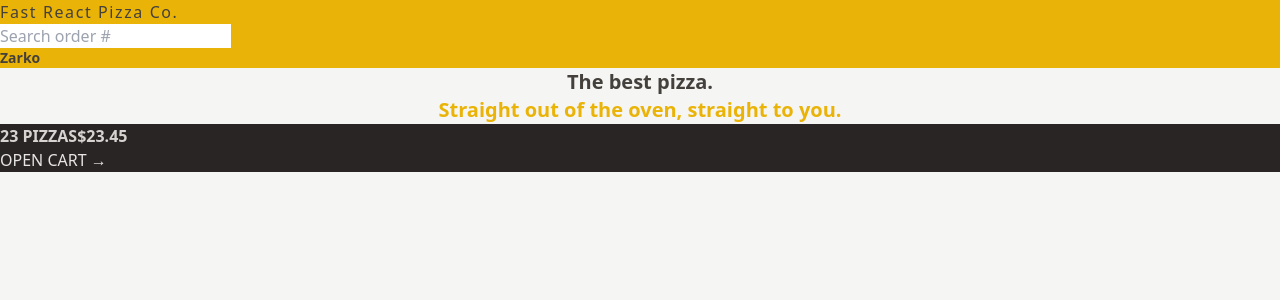
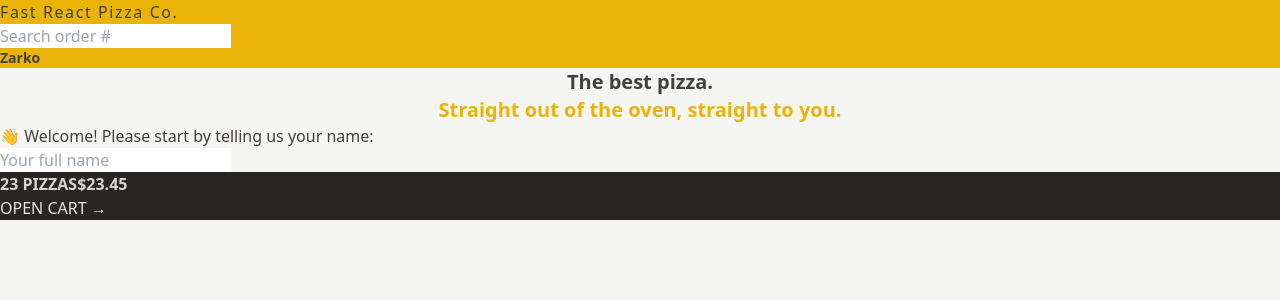
Before and after one commit to SenseiZarkoDukic/fast-react-pizza, a React (Vite) app: page / in a window 1280 px wide. Shown: the top 300 px of the page. Built offline with nearby package versions, Linux system fonts and the light colour scheme.

Commit message:
Add CreateUser component to Home

```diff
--- a/src/ui/Home.jsx
+++ b/src/ui/Home.jsx
@@ -1,3 +1,5 @@
+import CreateUser from '../features/user/CreateUser';
+
 function Home() {
   return (
     <div>
@@ -8,6 +10,7 @@
           Straight out of the oven, straight to you.
         </span>
       </h1>
+      <CreateUser />
     </div>
   );
 }
```
